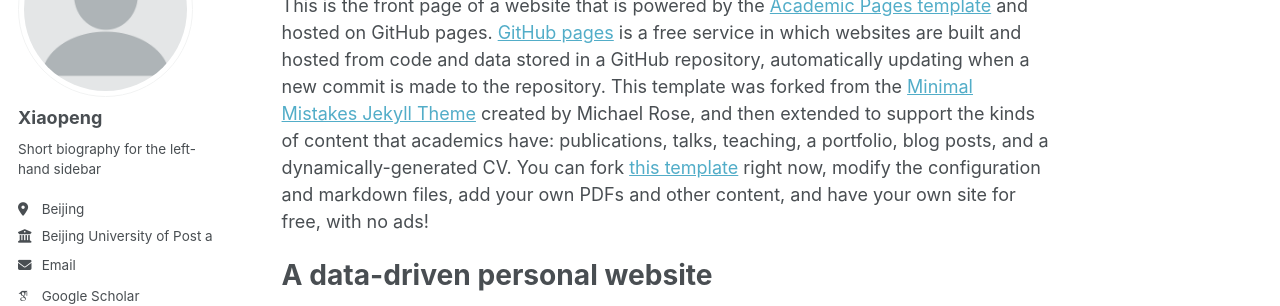
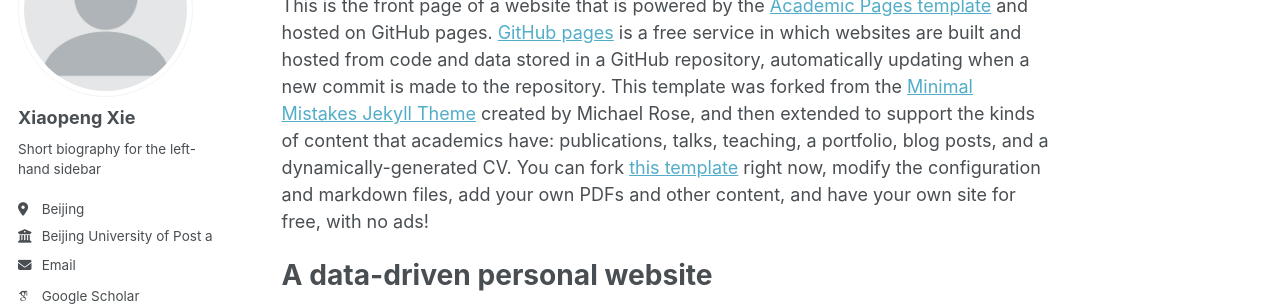
Before and after one commit to xxiaopeng51/xxiaopeng51.github.io, a Jekyll site: the page built from _pages/about.md, in a window 1280 px wide. Shown: the part 184-490 px from the top of the page. Built offline with Jekyll 4.4.1, drawn with Linux system fonts in a browser that asks for light colours; some web fonts are replaced.

Commit message:
Update _config.yml

```diff
--- a/_config.yml
+++ b/_config.yml
@@ -22,7 +22,7 @@ repository               : "academicpages/academicpages.github.io"
 author:
   # Biographic information
   avatar           : "profile.png"
-  name             : "Xiaopeng"
+  name             : "Xiaopeng Xie"
   pronouns         : # example: "she/her"
   bio              : "Short biography for the left-hand sidebar"
   location         : "Beijing"
```
